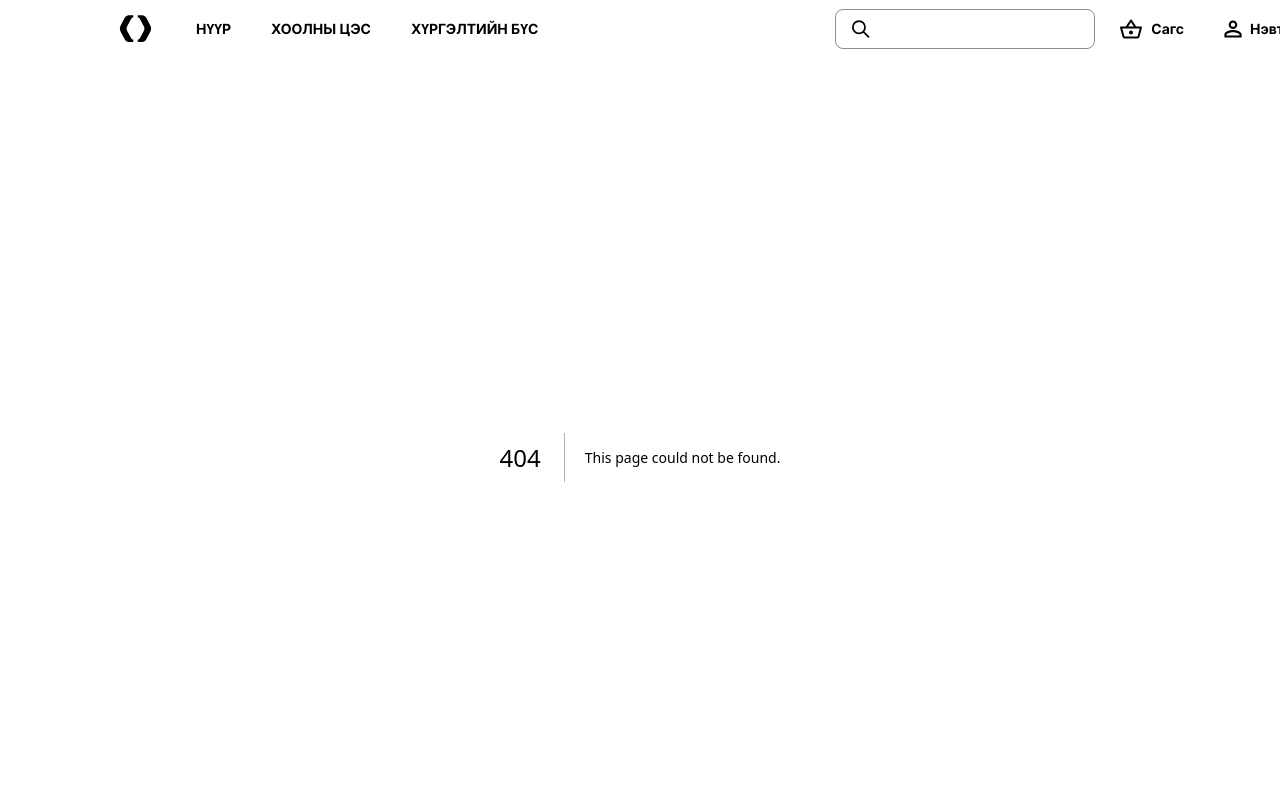
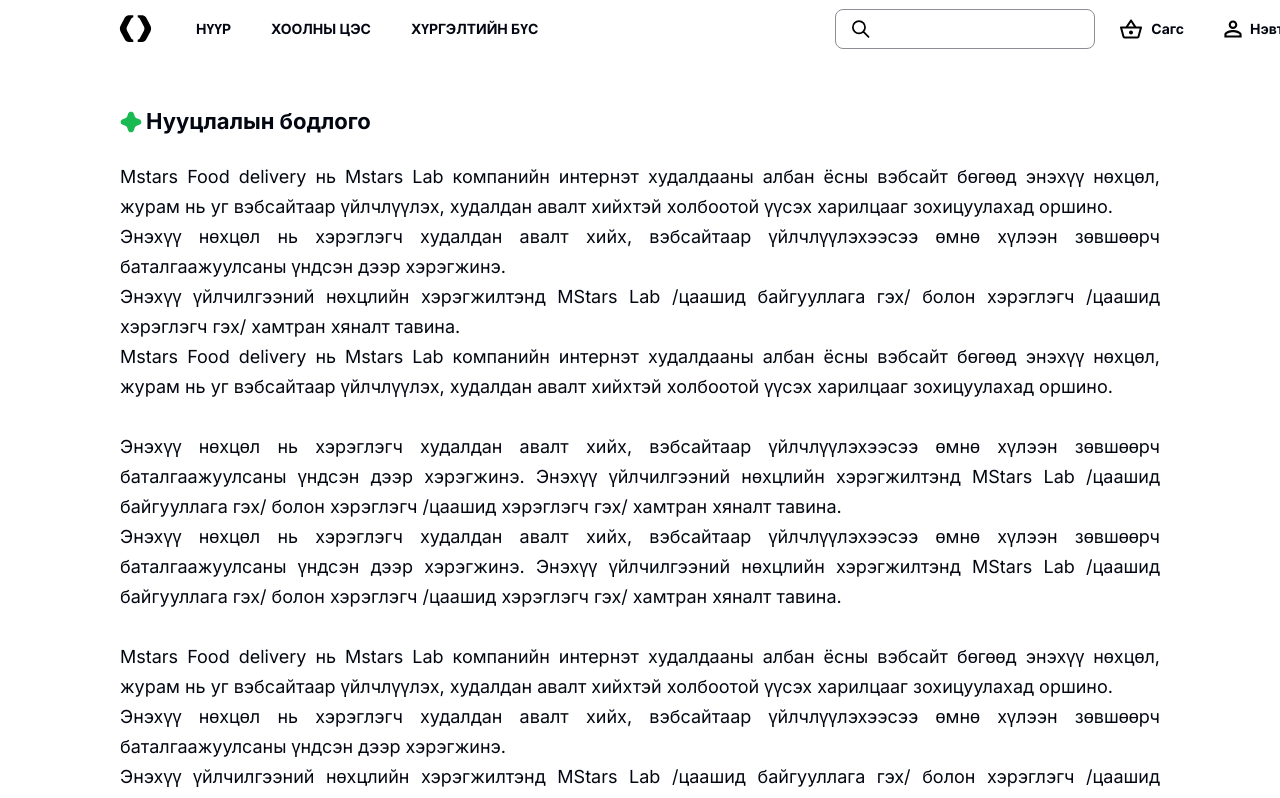
Before and after one commit to 2K241B/Sukhbat-FoodDelivery, a Next.js app in the folder FE/: page /privacy-policy in a window 1280 px wide. Before the commit this address had no page. Shown: the top 798 px of the page. Built offline with nearby package versions, Linux system fonts and the light colour scheme.

Commit message:
[FE] footer info (nuutslaliin bodlogo)

```diff
--- /dev/null
+++ b/FE/src/app/privacy-policy/page.jsx
@@ -0,0 +1,69 @@
+import TermOfServiceIcon from '@/components/icons/TermOfServiceIcon';
+
+const page = () => {
+  return (
+    <div className="flex flex-col gap-6 items-start min-h-[1153px] pt-[48px] px-[120px]">
+      <div className="flex items-center gap-1">
+        <TermOfServiceIcon />
+        <h3 className="text-[22px] font-bold">Нууцлалын бодлого</h3>
+      </div>
+      <div className="text-justify text-[18px] leading-[30px]">
+        Mstars Food delivery нь Mstars Lab компанийн интернэт худалдааны албан
+        ёсны вэбсайт бөгөөд энэхүү нөхцөл, журам нь уг вэбсайтаар үйлчлүүлэх,
+        худалдан авалт хийхтэй холбоотой үүсэх харилцааг зохицуулахад оршино.
+        <br />
+        Энэхүү нөхцөл нь хэрэглэгч худалдан авалт хийх, вэбсайтаар
+        үйлчлүүлэхээсээ өмнө хүлээн зөвшөөрч баталгаажуулсаны үндсэн дээр
+        хэрэгжинэ.
+        <br /> Энэхүү үйлчилгээний нөхцлийн хэрэгжилтэнд MStars Lab /цаашид
+        байгууллага гэх/ болон хэрэглэгч /цаашид хэрэглэгч гэх/ хамтран хяналт
+        тавина.
+        <br /> Mstars Food delivery нь Mstars Lab компанийн интернэт худалдааны
+        албан ёсны вэбсайт бөгөөд энэхүү нөхцөл, журам нь уг вэбсайтаар
+        үйлчлүүлэх, худалдан авалт хийхтэй холбоотой үүсэх харилцааг
+        зохицуулахад оршино.
+        <br />
+        <br /> Энэхүү нөхцөл нь хэрэглэгч худалдан авалт хийх, вэбсайтаар
+        үйлчлүүлэхээсээ өмнө хүлээн зөвшөөрч баталгаажуулсаны үндсэн дээр
+        хэрэгжинэ. Энэхүү үйлчилгээний нөхцлийн хэрэгжилтэнд MStars Lab /цаашид
+        байгууллага гэх/ болон хэрэглэгч /цаашид хэрэглэгч гэх/ хамтран хяналт
+        тавина.
+        <br /> Энэхүү нөхцөл нь хэрэглэгч худалдан авалт хийх, вэбсайтаар
+        үйлчлүүлэхээсээ өмнө хүлээн зөвшөөрч баталгаажуулсаны үндсэн дээр
+        хэрэгжинэ. Энэхүү үйлчилгээний нөхцлийн хэрэгжилтэнд MStars Lab /цаашид
+        байгууллага гэх/ болон хэрэглэгч /цаашид хэрэглэгч гэх/ хамтран хяналт
+        тавина.
+        <br />
+        <br /> Mstars Food delivery нь Mstars Lab компанийн интернэт худалдааны
+        албан ёсны вэбсайт бөгөөд энэхүү нөхцөл, журам нь уг вэбсайтаар
+        үйлчлүүлэх, худалдан авалт хийхтэй холбоотой үүсэх харилцааг
+        зохицуулахад оршино.
+        <br /> Энэхүү нөхцөл нь хэрэглэгч худалдан авалт хийх, вэбсайтаар
+        үйлчлүүлэхээсээ өмнө хүлээн зөвшөөрч баталгаажуулсаны үндсэн дээр
+        хэрэгжинэ.
+        <br /> Энэхүү үйлчилгээний нөхцлийн хэрэгжилтэнд MStars Lab /цаашид
+        байгууллага гэх/ болон хэрэглэгч /цаашид хэрэглэгч гэх/ хамтран хяналт
+        тавина.
+        <br /> Mstars Food delivery нь Mstars Lab компанийн интернэт худалдааны
+        албан ёсны вэбсайт бөгөөд энэхүү нөхцөл, журам нь уг вэбсайтаар
+        үйлчлүүлэх, худалдан авалт хийхтэй холбоотой үүсэх харилцааг
+        зохицуулахад оршино. <br />
+        <br />
+        Энэхүү нөхцөл нь хэрэглэгч худалдан авалт хийх, вэбсайтаар
+        үйлчлүүлэхээсээ өмнө хүлээн зөвшөөрч баталгаажуулсаны үндсэн дээр
+        хэрэгжинэ. Энэхүү үйлчилгээний нөхцлийн хэрэгжилтэнд MStars Lab /цаашид
+        байгууллага гэх/ болон хэрэглэгч /цаашид хэрэглэгч гэх/ хамтран хяналт
+        тавина.
+        <br />
+        <br /> Энэхүү нөхцөл нь хэрэглэгч худалдан авалт хийх, вэбсайтаар
+        үйлчлүүлэхээсээ өмнө хүлээн зөвшөөрч баталгаажуулсаны үндсэн дээр
+        хэрэгжинэ.
+        <br /> Энэхүү үйлчилгээний нөхцлийн хэрэгжилтэнд MStars Lab /цаашид
+        байгууллага гэх/ болон хэрэглэгч /цаашид хэрэглэгч гэх/ хамтран хяналт
+        тавина.
+      </div>
+    </div>
+  );
+};
+
+export default page;
```
